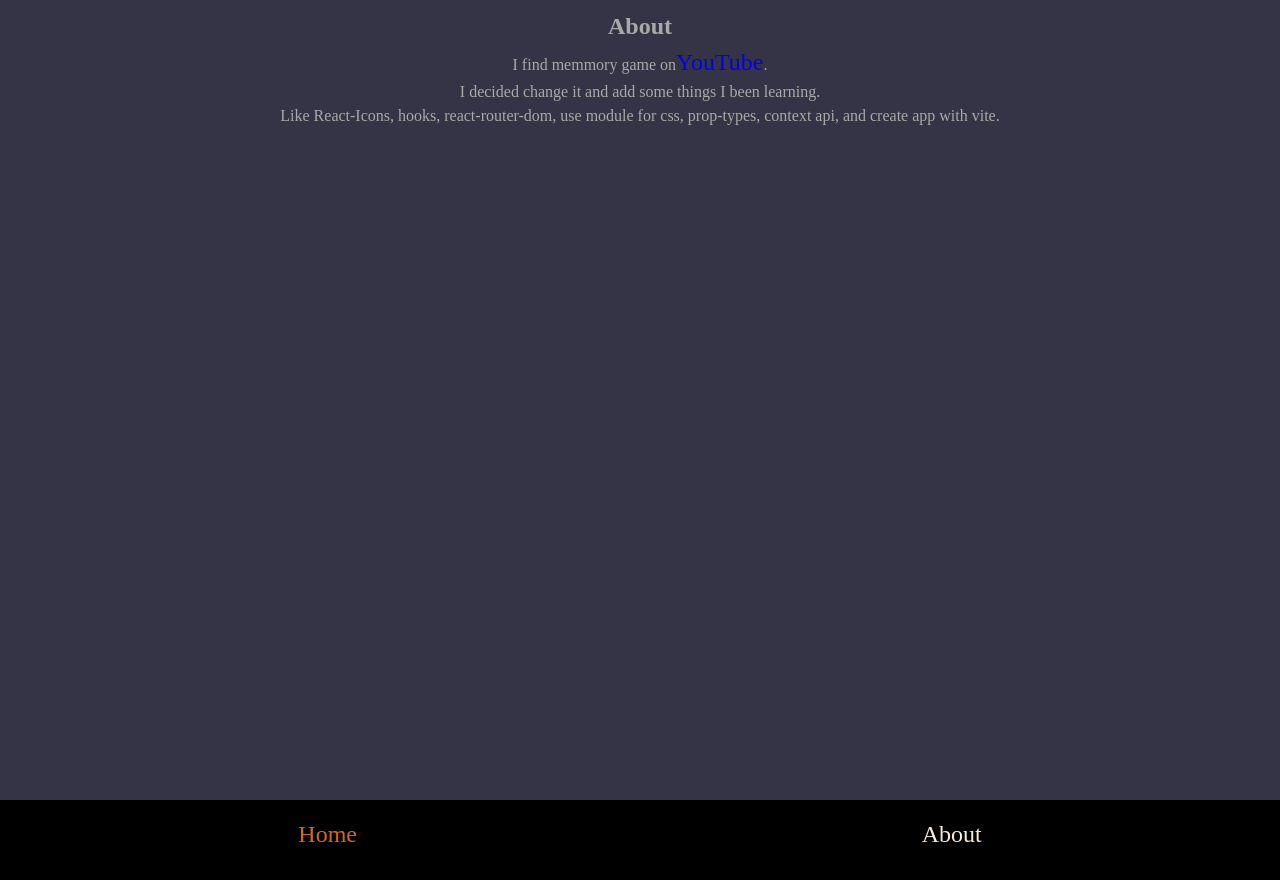
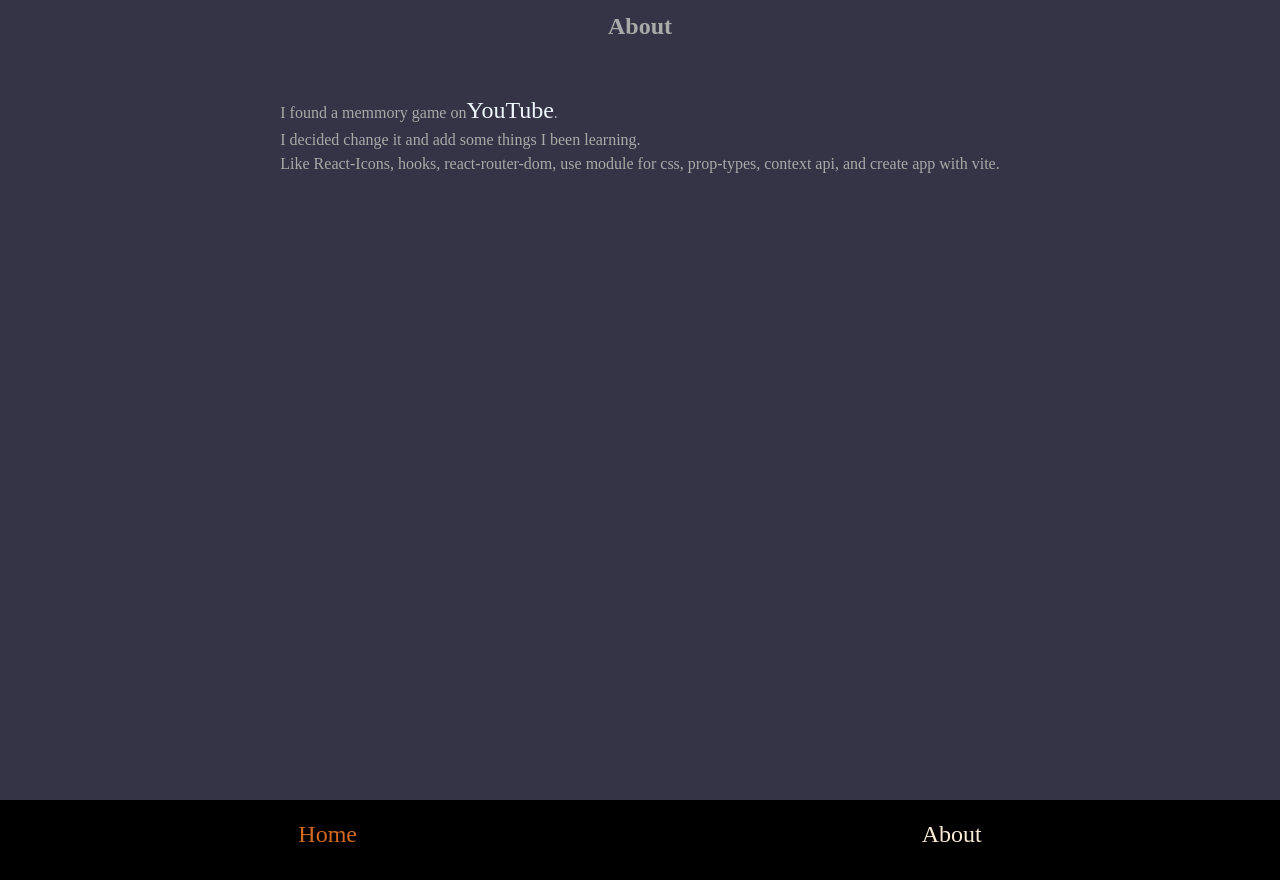
Before and after one commit to W-J-Knight/memory-game, a React app: page /about in a window 1280 px wide. Built offline with nearby package versions, Linux system fonts and the light colour scheme; the HTML template or start-up script is replaced by a standard one.

Commit message:
Work on the Home page. Fix some issues.

```diff
--- a/src/context/gameLogicContext.jsx
+++ b/src/context/gameLogicContext.jsx
@@ -9,14 +9,14 @@ const LogicContext = ({ children }) => {
   const [choiceOne, setChoiceOne] = useState(null);
   const [choiceTwo, setChoiceTwo] = useState(null);
   const [disabled, setDisabled] = useState(false);
-  const [turn, setTurn] = useState(0);
+  const [turns, setTurns] = useState(0);
   const value = {
     choiceOne,
     setChoiceOne,
     choiceTwo,
     setChoiceTwo,
-    turn,
-    setTurn,
+    turns,
+    setTurns,
     setDisabled,
   };
   return <GameContext.Provider value={value}>{children}</GameContext.Provider>;
--- a/src/hooks/ShuffleCards.jsx
+++ b/src/hooks/ShuffleCards.jsx
@@ -1,4 +1,5 @@
 const ShuffleCards = (cardsFrontIcons, setValue, back) => {
+
   setValue(
     (preValue) =>
       (preValue = [...cardsFrontIcons, ...cardsFrontIcons]
--- a/src/hooks/useCompare.jsx
+++ b/src/hooks/useCompare.jsx
@@ -6,7 +6,7 @@ const useCompare = () => {
   const {
     setChoiceOne,
     setChoiceTwo,
-    setTurn,
+    setTurns,
     choiceOne,
     choiceTwo,
     setDisabled,
@@ -27,7 +27,7 @@ const useCompare = () => {
   const resetTurn = () => {
     setChoiceOne(null);
     setChoiceTwo(null);
-    setTurn((preValue) => preValue + 1);
+    setTurns((preValue) => preValue + 1);
     setDisabled(false);
   };
 };
--- a/src/main.jsx
+++ b/src/main.jsx
@@ -2,13 +2,16 @@ import React from "react";
 import ReactDOM from "react-dom/client";
 import App from "./App.jsx";
 import AppContext from "./context/cardDeckContext.jsx";
+import LogicContext from "./context/gameLogicContext.jsx";
 
 
 
 ReactDOM.createRoot(document.getElementById("root")).render(
   // <React.StrictMode>
   <AppContext>
+    <LogicContext>
       <App />
+    </LogicContext>
   </AppContext>
   // </React.StrictMode>
 );
--- a/src/pages/About/About.jsx
+++ b/src/pages/About/About.jsx
@@ -1,12 +1,13 @@
 import { Link } from "react-router-dom";
+import style from './About.module.css'
 
 const About = () => {
   return (
     <section>
-      <h1>About</h1>
+      <h1 className={style.title}>About</h1>
       <p>
-        I find memmory game on
-        <Link to="https://youtu.be/ZCKohZwGZMw?si=j6dxH10UlctedlVX">
+        I found a memmory game on
+        <Link to="https://youtu.be/ZCKohZwGZMw?si=j6dxH10UlctedlVX" className={style.youtube} target='_blank'>
           YouTube
         </Link>
         .
--- /dev/null
+++ b/src/pages/About/About.module.css
@@ -0,0 +1,8 @@
+.title{
+    text-align: center;
+    margin-bottom: 3rem;
+}
+
+.youtube{
+    color: aliceblue;
+}
--- a/src/pages/Home/Home.jsx
+++ b/src/pages/Home/Home.jsx
@@ -1,31 +1,38 @@
-import { useState } from "react";
+import { useEffect } from "react";
 import CardDeck from "../../components/cardDeck/CardDeck";
 import { useGlobalContext } from "../../context/cardDeckContext";
 import ShuffleCards from "../../hooks/ShuffleCards";
 import styles from "./Home.module.css";
-import LogicContext from "../../context/gameLogicContext";
+import useRefresh from "../../hooks/useRefresh";
+import { useGameContext } from "../../context/gameLogicContext";
 const Home = () => {
-  const {setShuffledCards, cardsFrontIcons, back } =
-    useGlobalContext();
-
+  const { setShuffledCards, cardsFrontIcons, back } = useGlobalContext();
+  const { setChoiceOne, setChoiceTwo, turns, setTurns } = useGameContext();
   const newGame = () => {
     ShuffleCards(cardsFrontIcons, setShuffledCards, back);
+    setChoiceOne(null);
+    setChoiceTwo(null);
+    setTurns(preValue => preValue = 0)
   };
+  useRefresh();
 
   return (
-    <section>
-      <h1>Home</h1>
+    <article>
+      <h1>Happy Halloween</h1>
+      <section className={styles.action}>
         <button
           onClick={() => {
             newGame();
           }}
+          className={styles.button}
         >
           New Game
         </button>
-      <LogicContext>
+        <p>Turns: {turns}</p>
+      </section>
+
       <CardDeck />
-      </LogicContext>
-    </section>
+    </article>
   );
 };
 
--- a/src/pages/Home/Home.module.css
+++ b/src/pages/Home/Home.module.css
@@ -1,7 +1,19 @@
-section{
+article{
     display: flex;
     flex-direction: column;
     align-items: center;
     width: 90%;
     margin-top: 0;
 }
+.action{
+    display: flex;
+    align-items: center;
+}
+.button {
+    background: #000;
+    color: chocolate;
+    text-decoration: none;
+    padding: .1em;
+    margin: .5rem;
+    border-radius: .5rem;
+}
```
Also changed, not shown: 1 other file (tests, documents, lock files or other folders). Lines whose indentation alone changed are shown as unchanged.
